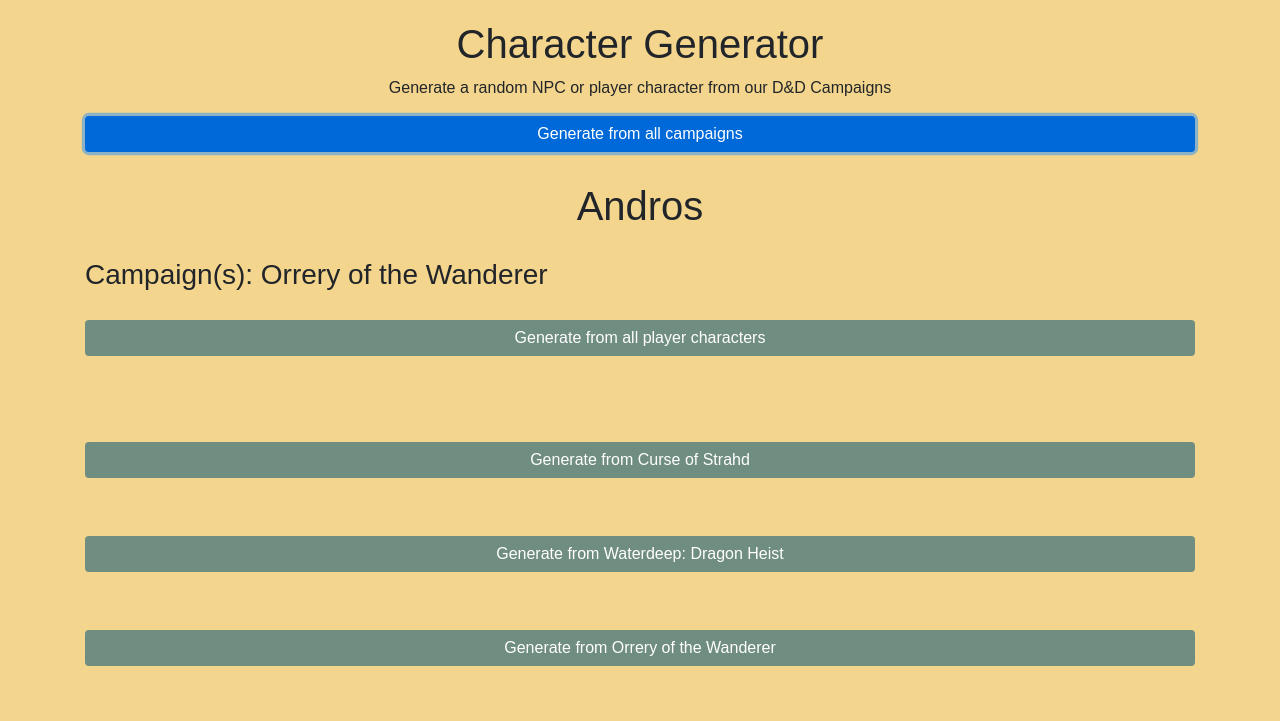
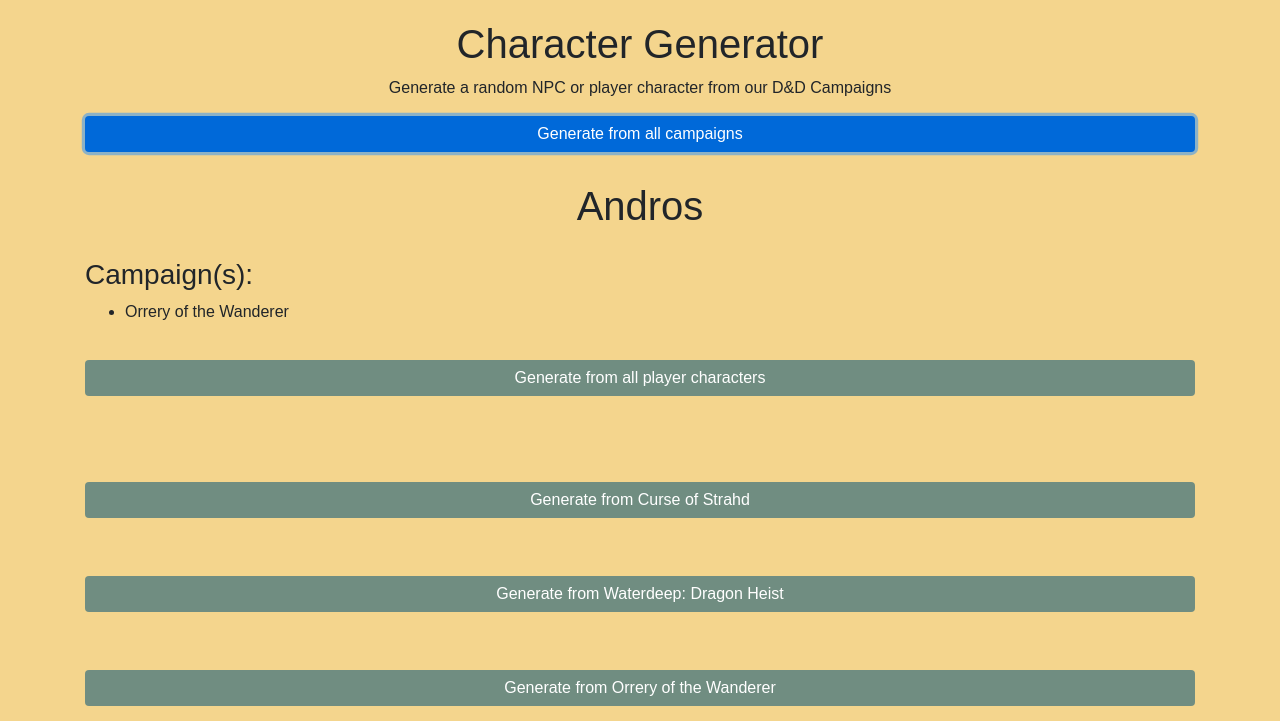
Before and after one commit to rorykees/characterGenerator, a plain HTML site: page index.html in a window 1280 px wide. Both pictures are taken after a click on the button "Generate from all campaigns". Shown: the top 721 px of the page. Drawn offline with nearby package versions, Linux system fonts and the light colour scheme.

Commit message:
converted campaigns to list

```diff
--- a/index.html
+++ b/index.html
@@ -34,6 +34,7 @@
         <div class="row">
             <section class="col-sm-12">
                 <h3 id="campaign"></h1>
+                <ul id="campaigns"></ul>
             </section>
         </div>
 
--- a/script.js
+++ b/script.js
@@ -1,7 +1,7 @@
 const cosCharacters = [
     {
         "Name": "Ezmerelda",
-        "Campaigns": ["Curse of Strahd","Tomb of Horrors","Borca","Wild Beyond the Witchlight"]
+        "Campaigns": ["Curse of Strahd","Tomb of Horrors","Waterdeep: Dragon Heist","Strixhaven: Campus Kerfuffle","Borca","Wild Beyond the Witchlight"]
     },
     {
         "Name": "Ireena",
@@ -740,12 +740,19 @@ beginButton.addEventListener("click",function(event) {
     characterText.textContent = allCharacters[index].Name;
 
     campaignText.textContent = "Campaign(s): "
+    let campaignList = document.querySelector("#campaigns");
     for(let i = 0; i < allCharacters[index].Campaigns.length; i++) {
-        if(i > 0) {
-            campaignText.textContent += ", ";
-        }
-        campaignText.textContent += allCharacters[index].Campaigns[i];
+        let campaignItem = document.createElement("li");
+        campaignItem.innerText = allCharacters[index].Campaigns[i];
+
+        campaignList.appendChild(campaignItem);
     }
+    // for(let i = 0; i < allCharacters[index].Campaigns.length; i++) {
+    //     if(i > 0) {
+    //         campaignText.textContent += ", ";
+    //     }
+    //     campaignText.textContent += allCharacters[index].Campaigns[i];
+    // }
 });
 
 //action listener for player button
```
